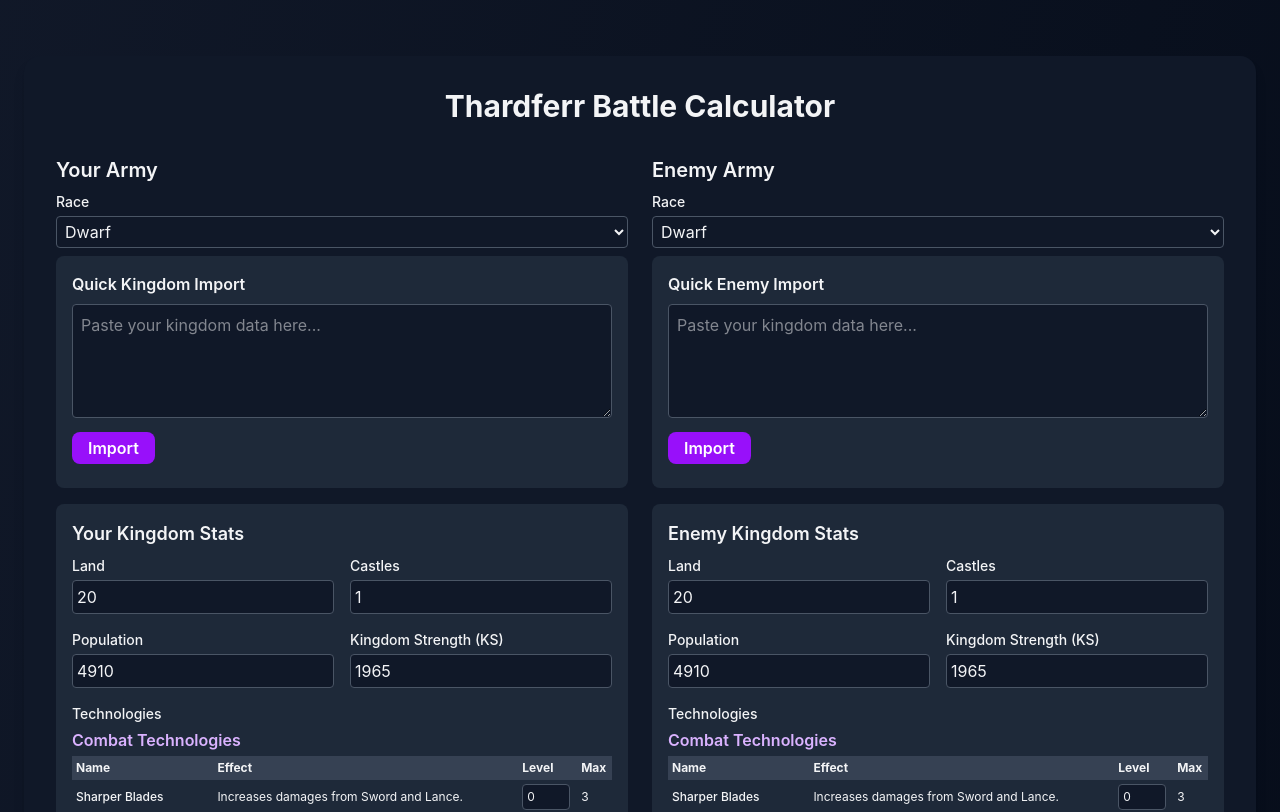
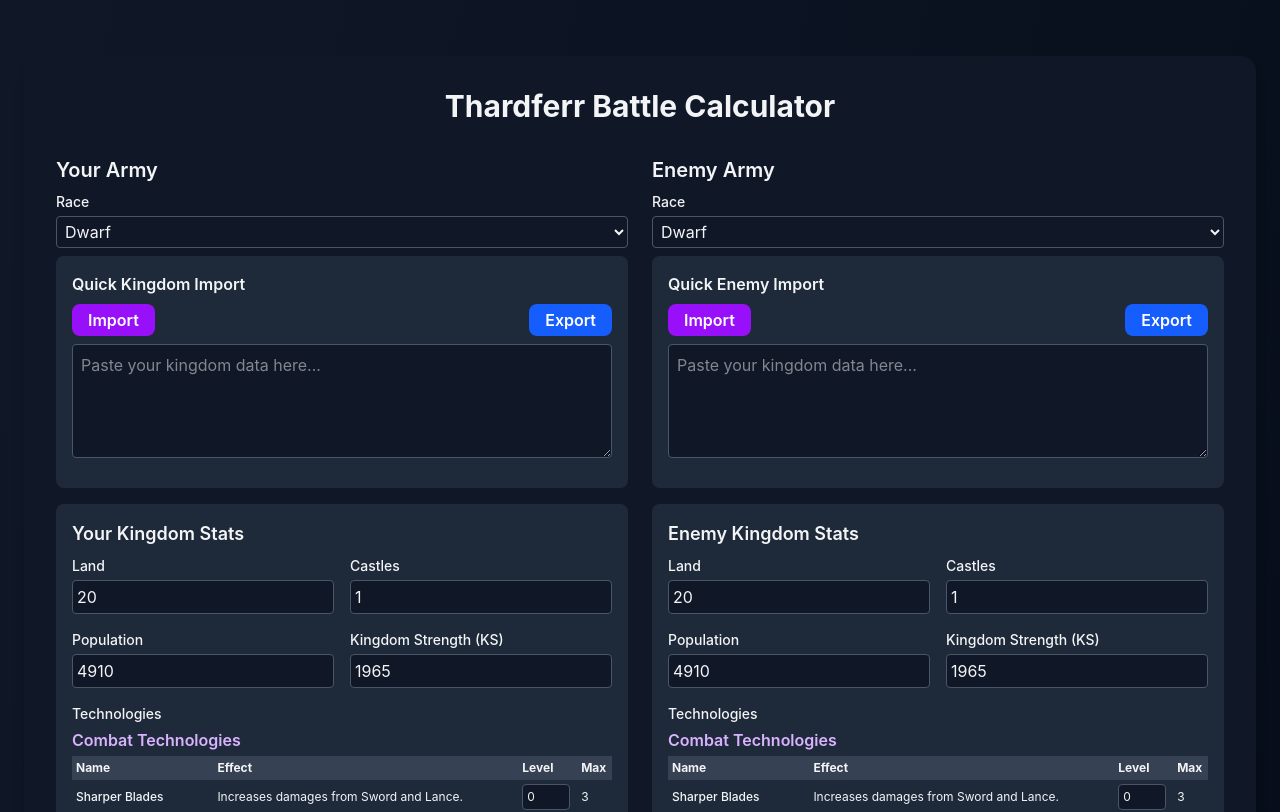
Before and after one commit to ThomasVickers-Regis/thardferr-calculator, a Next.js app: page / in a window 1280 px wide. Shown: the top 812 px of the page. Built offline with nearby package versions, Linux system fonts and the light colour scheme.

Commit message:
export added

```diff
--- a/app/QuickKingdomImport.tsx
+++ b/app/QuickKingdomImport.tsx
@@ -102,9 +102,11 @@ function parseKingdomText(text: string) {
   return { army, buildings, stats, errors };
 }
 
-const QuickKingdomImport: React.FC<QuickKingdomImportProps> = ({ setArmy, setBuildings, setStats, label, setRace, onAfterImport }) => {
+const QuickKingdomImport: React.FC<QuickKingdomImportProps> = ({ setArmy, setBuildings, setStats, army, buildings, stats, label, setRace, onAfterImport }) => {
   const [input, setInput] = useState('');
   const [error, setError] = useState<string | null>(null);
+  const [exportText, setExportText] = useState<string>('');
+
   const handleImport = () => {
     const { army, buildings, stats, errors } = parseKingdomText(input);
     if (errors.length > 0) {
@@ -123,22 +125,85 @@ const QuickKingdomImport: React.FC<QuickKingdomImportProps> = ({ setArmy, setBui
     }
     setError(null);
   };
+
+  // Helper to format export text
+  const formatKingdomExport = () => {
+    // Army
+    const armyEntries = Object.entries(army || {}).filter(([_, v]) => v > 0);
+    const armyStr = armyEntries.length > 0
+      ? 'Army: ' + armyEntries.map(([k, v]) => `${k}: ${v}`).join(', ')
+      : '';
+    // Buildings
+    const buildingEntries = Object.entries(buildings || {}).filter(([_, v]) => v > 0);
+    const buildingsStr = buildingEntries.length > 0
+      ? 'Buildings: ' + buildingEntries.map(([k, v]) => `${k}: ${v}`).join(', ')
+      : '';
+    // Resources (stats)
+    const resourceKeys = Object.keys(stats || {}).filter(k => k !== 'KS' && k !== 'Land' && k !== 'Castles');
+    const resourceEntries = [
+      ...(typeof stats?.Land === 'number' ? [['Land', stats.Land]] : []),
+      ...(typeof stats?.Castles === 'number' ? [['Castles', stats.Castles]] : []),
+      ...resourceKeys.map(k => [k, stats[k]])
+    ].filter(([_, v]) => v !== undefined && v !== null && v !== '');
+    const resourcesStr = resourceEntries.length > 0
+      ? 'Resources: ' + resourceEntries.map(([k, v]) => `${k}: ${v}`).join(', ')
+      : '';
+    // Combine
+    return [armyStr, buildingsStr, resourcesStr].filter(Boolean).join('\n');
+  };
+
+  const handleExport = () => {
+    const exportStr = formatKingdomExport();
+    setExportText(exportStr);
+    setInput(exportStr); // Show export in the same textarea
+  };
+
+  const handleCopy = () => {
+    if (exportText) {
+      navigator.clipboard.writeText(exportText);
+    }
+  };
+
+  // Show Copy button only if exportText is present
+  const showCopy = !!exportText;
+
   return (
     <div className="p-4 bg-gray-800 rounded-lg mb-4">
       <h3 className="text-md font-semibold mb-2">{label || 'Quick Import'}</h3>
+      {/* Button row: Import left, Export right */}
+      <div className="flex justify-between mb-2">
+        <button
+          className="bg-purple-600 hover:bg-purple-700 text-white font-semibold py-1 px-4 rounded-lg transition"
+          onClick={handleImport}
+        >
+          Import
+        </button>
+        <button
+          className="bg-blue-600 hover:bg-blue-700 text-white font-semibold py-1 px-4 rounded-lg transition"
+          onClick={handleExport}
+        >
+          Export
+        </button>
+      </div>
       <textarea
         className="w-full p-2 rounded bg-gray-900 text-gray-100 border border-gray-600 focus:outline-none focus:ring-2 focus:ring-purple-500 mb-2"
         rows={4}
         placeholder="Paste your kingdom data here..."
         value={input}
-        onChange={e => setInput(e.target.value)}
+        onChange={e => {
+          setInput(e.target.value);
+          setExportText(''); // Clear exportText if user edits
+        }}
       />
-      <button
-        className="bg-purple-600 hover:bg-purple-700 text-white font-semibold py-1 px-4 rounded-lg transition mb-2"
-        onClick={handleImport}
-      >
-        Import
-      </button>
+      {showCopy && (
+        <button
+          className="bg-gray-700 hover:bg-gray-800 text-white font-semibold py-1 px-4 rounded-lg transition mb-2"
+          onClick={handleCopy}
+          type="button"
+        >
+          Copy
+        </button>
+      )}
       {error && <div className="text-red-400 text-xs mt-1">{error}</div>}
     </div>
   );
```
